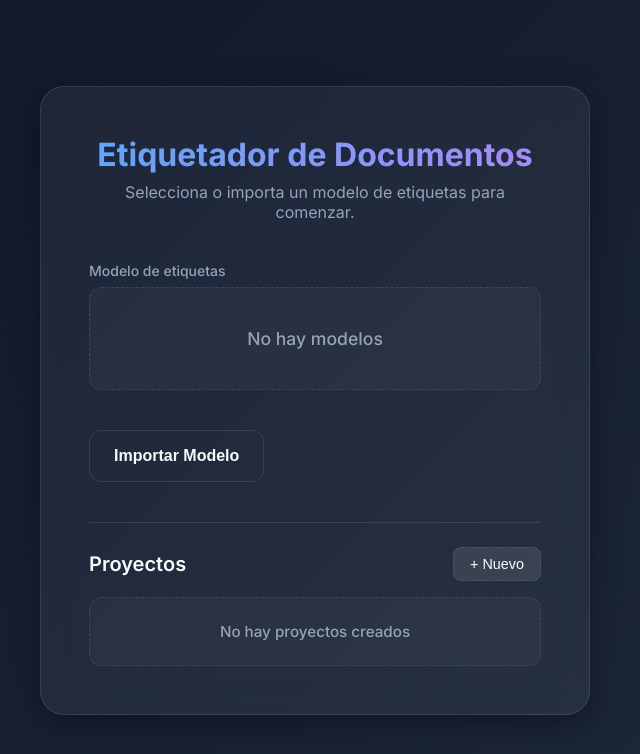
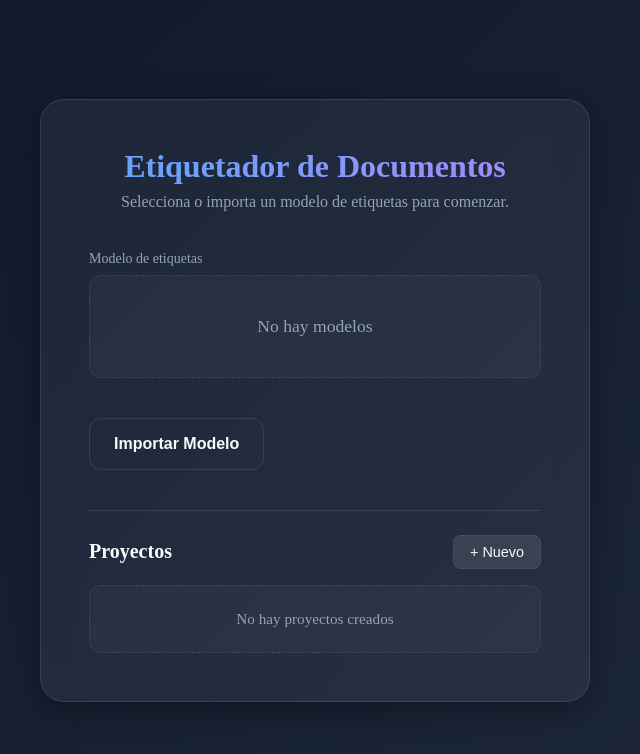
Before and after one commit to IsaacRamosDaw/EtiquetadorDocumentosLu-G-ar, a React (Vite) app: page /#/ in a window 1280 px wide. Shown: the top 754 px of the page, without its empty margins (325-965 px from the left). Built offline with nearby package versions, Linux system fonts and the light colour scheme.

Commit message:
Latest asjust

```diff
--- a/src/style/general.css
+++ b/src/style/general.css
@@ -1,5 +1,3 @@
-@import url('https://fonts.googleapis.com/css2?family=Inter:wght@300;400;500;600;700&display=swap');
-
 :root {
   --bg-gradient: linear-gradient(135deg, #0f172a 0%, #1e293b 100%);
   --glass-bg: rgba(255, 255, 255, 0.05);
@@ -19,7 +17,7 @@
 }
 
 body {
-  font-family: 'Inter', sans-serif;
+  /* font-family: 'Inter', sans-serif; */
   background: var(--bg-gradient);
   color: var(--text-main);
   min-height: 100vh;
```
Also changed, not shown: 1 other file (tests, documents, lock files or other folders).
